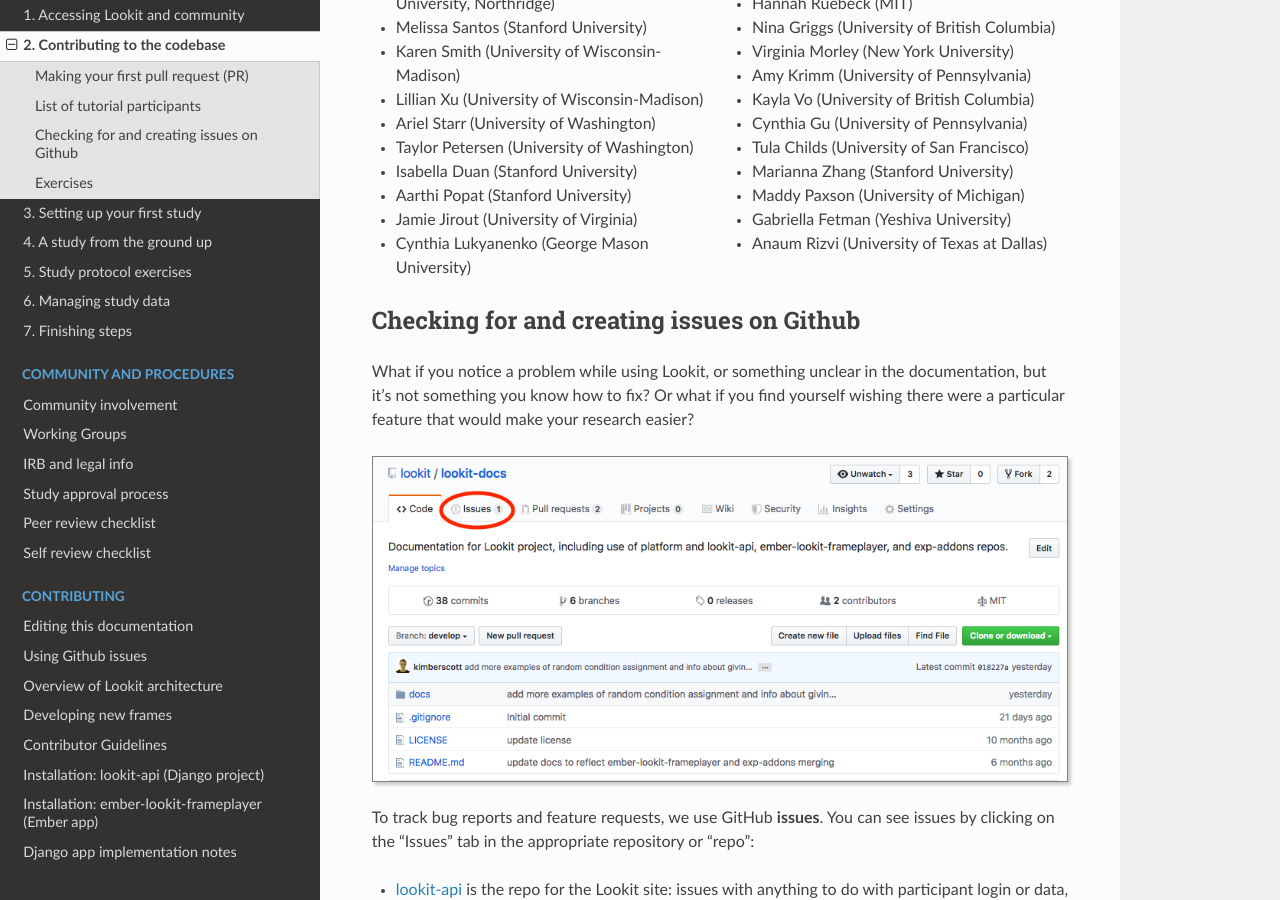
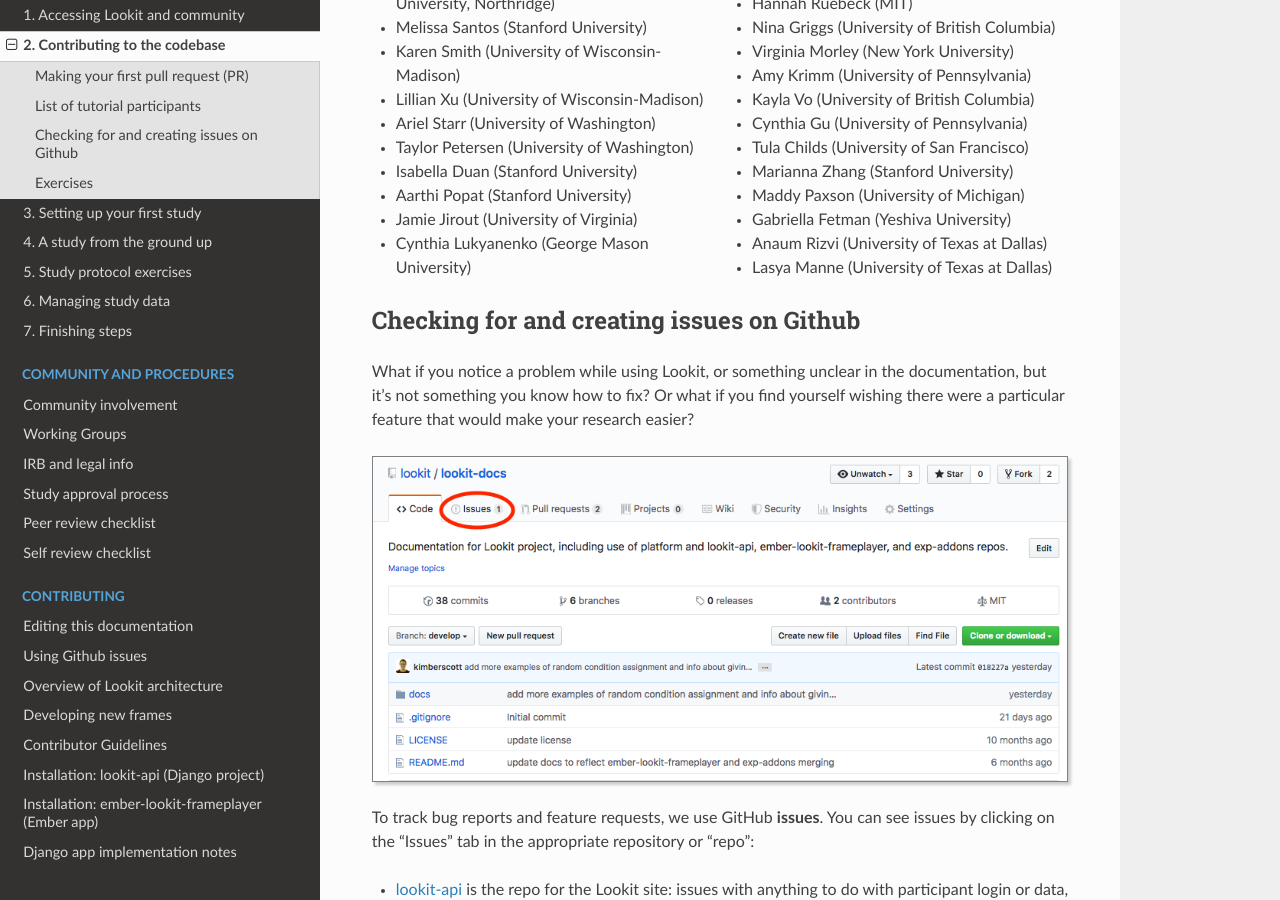
Before and after one commit to lookit/lookit-docs, a Sphinx documentation site: the page built from docs/source/tutorial-contributing.rst, in a window 1280 px wide and 900 px high, scrolled down 6465 px. Built offline with Sphinx 7.4.7 and the Read the Docs theme 2.0.0, drawn with Linux system fonts in a browser that asks for light colours.

Commit message:
Update tutorial-contributing.rst
lookit tutorial

```diff
--- a/docs/source/tutorial-contributing.rst
+++ b/docs/source/tutorial-contributing.rst
@@ -226,6 +226,7 @@
 - Maddy Paxson (University of Michigan)
 - Gabriella Fetman (Yeshiva University)
 - Anaum Rizvi (University of Texas at Dallas)
+- Lasya Manne (University of Texas at Dallas)
 
 .. _Github issues overview:
 
```
